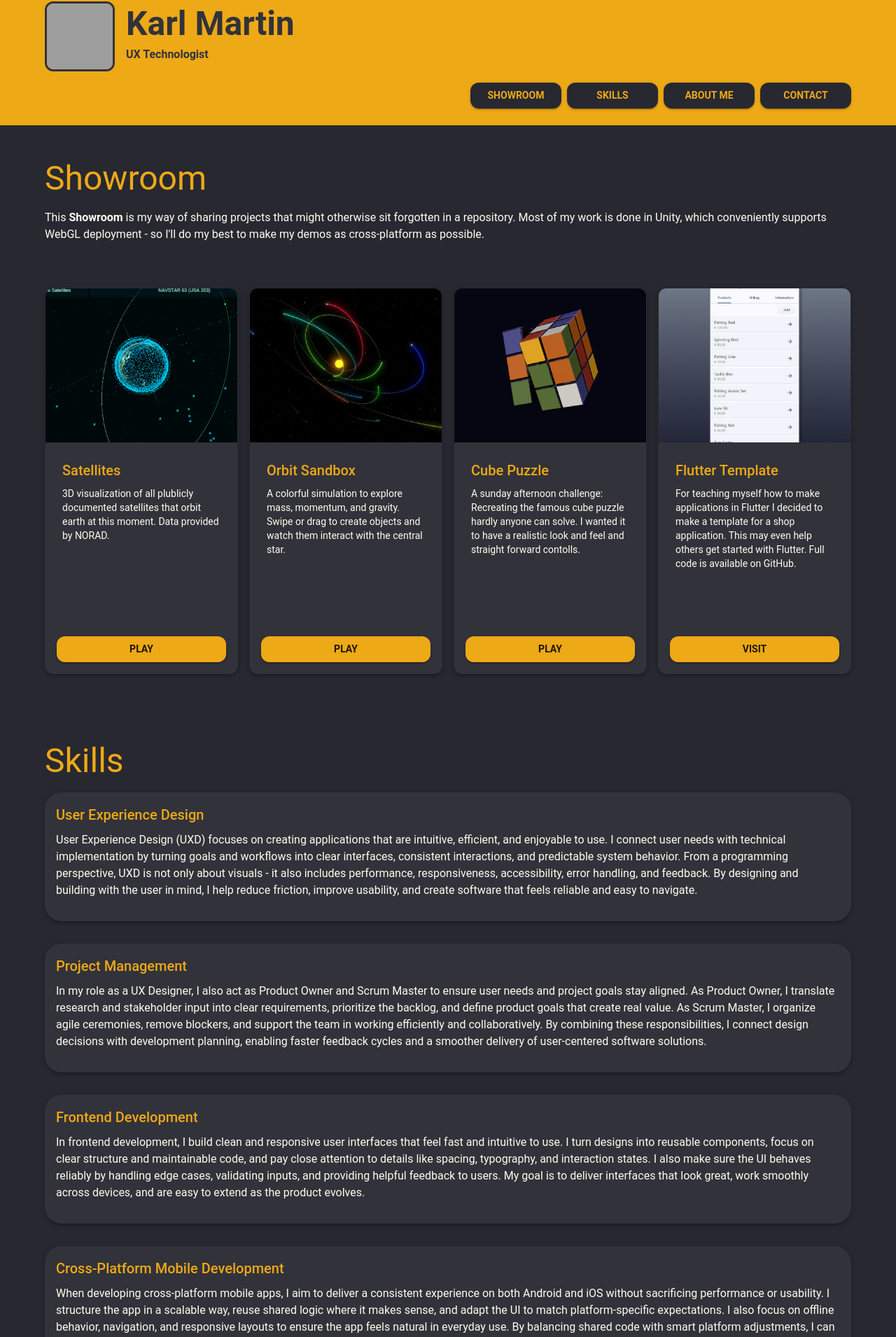
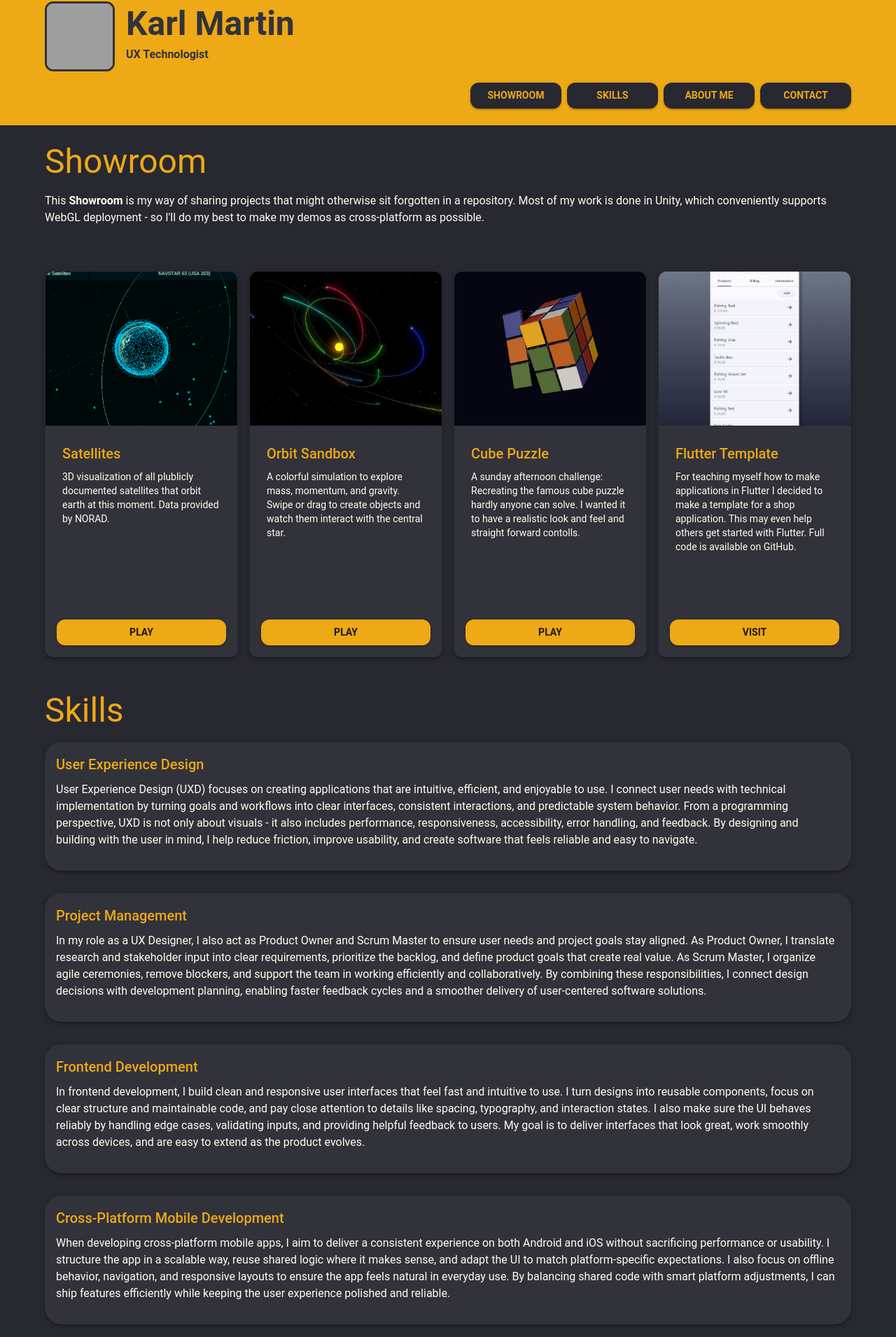
Before and after one commit to KarlSupertramp/HostNextJs, a Next.js app: page / in a window 1280 px wide. Shown: the part 22-1932 px from the top of the page at 70% size. Built offline with nearby package versions, Linux system fonts and the light colour scheme; grey boxes are pictures that could not be loaded.

Commit message:
Fixed padding on sub pages

```diff
--- a/app/about/page.jsx
+++ b/app/about/page.jsx
@@ -12,10 +12,8 @@ export default function AboutPage() {
   });
 
   return (
-    <Box sx={{ py: 3 }}>
-
+    <Box>
       {isSubPage && <BackButton />}
-
       <Container maxWidth="lg" sx={{ py: 3 }}>
 
         <Typography variant="h3" component="h1" gutterBottom>
--- a/app/contact/page.tsx
+++ b/app/contact/page.tsx
@@ -37,10 +37,8 @@ export default function ContactPage() {
 
 
   return (
-      <Box sx={{ py: 3 }}>
-
+      <Box>
       {isSubPage && <BackButton />}
-
       <Container maxWidth="lg" sx={{ py: 3 }}>
           <Box sx={{ mb: 4 }}>
               <Typography variant="h3" component="h1" sx={{ mb: 2 }}>
--- a/app/showroom/page.tsx
+++ b/app/showroom/page.tsx
@@ -144,10 +144,8 @@ export default function ShowroomPage() {
   const closeIframe = () => setIframeOpen(false);
 
   return (
-     <Box sx={{ py: 3 }}>
-
+    <Box>
       {isSubPage && <BackButton />}
-
       <Container maxWidth="lg" sx={{ py: 3 }}>
         <Typography variant="h3" component="h1" gutterBottom>
           Showroom
--- a/app/skills/page.tsx
+++ b/app/skills/page.tsx
@@ -95,10 +95,8 @@ export default function SkillsPage() {
   });
 
   return (
-    <Box sx={{ py: 3 }}>
-
+    <Box>
       {isSubPage && <BackButton />}
-
       <Container maxWidth="lg" sx={{ py: 3 }}>
         <Typography variant="h3" component="h1" gutterBottom>
           Skills
```
